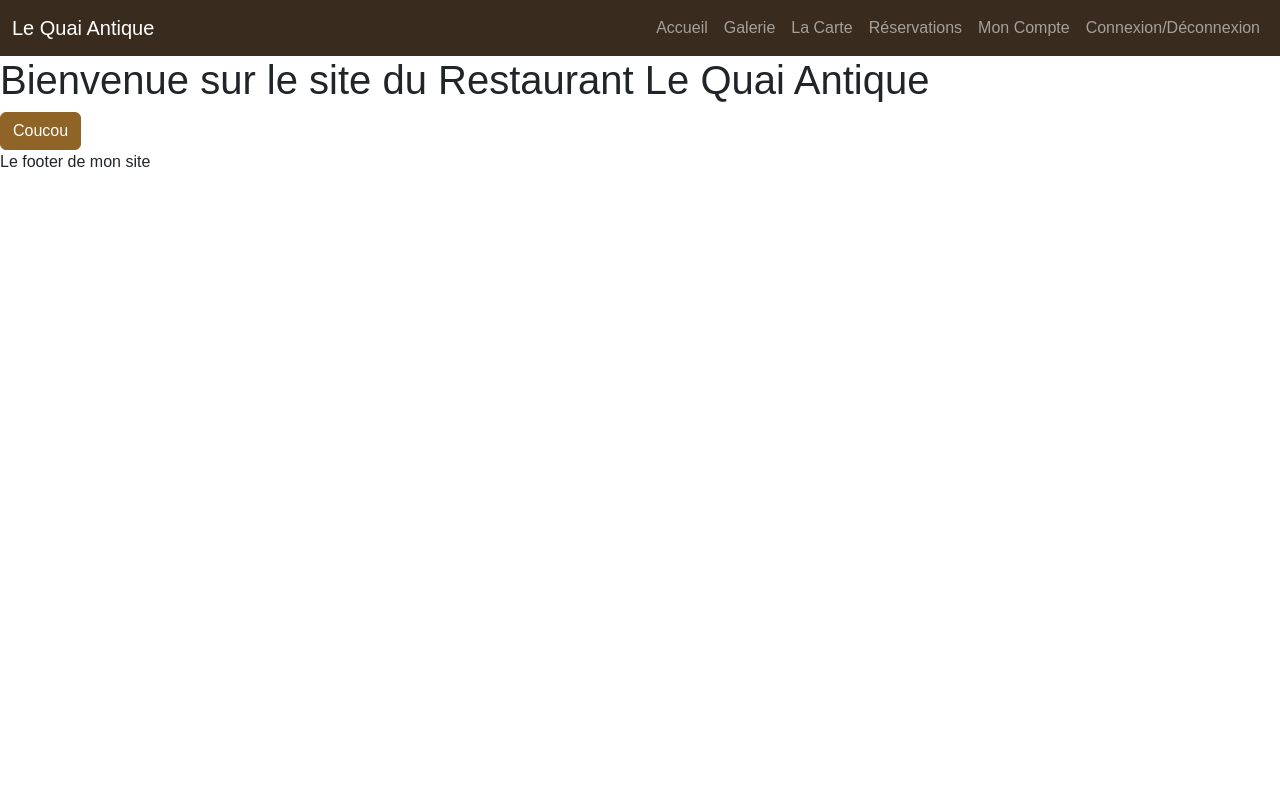
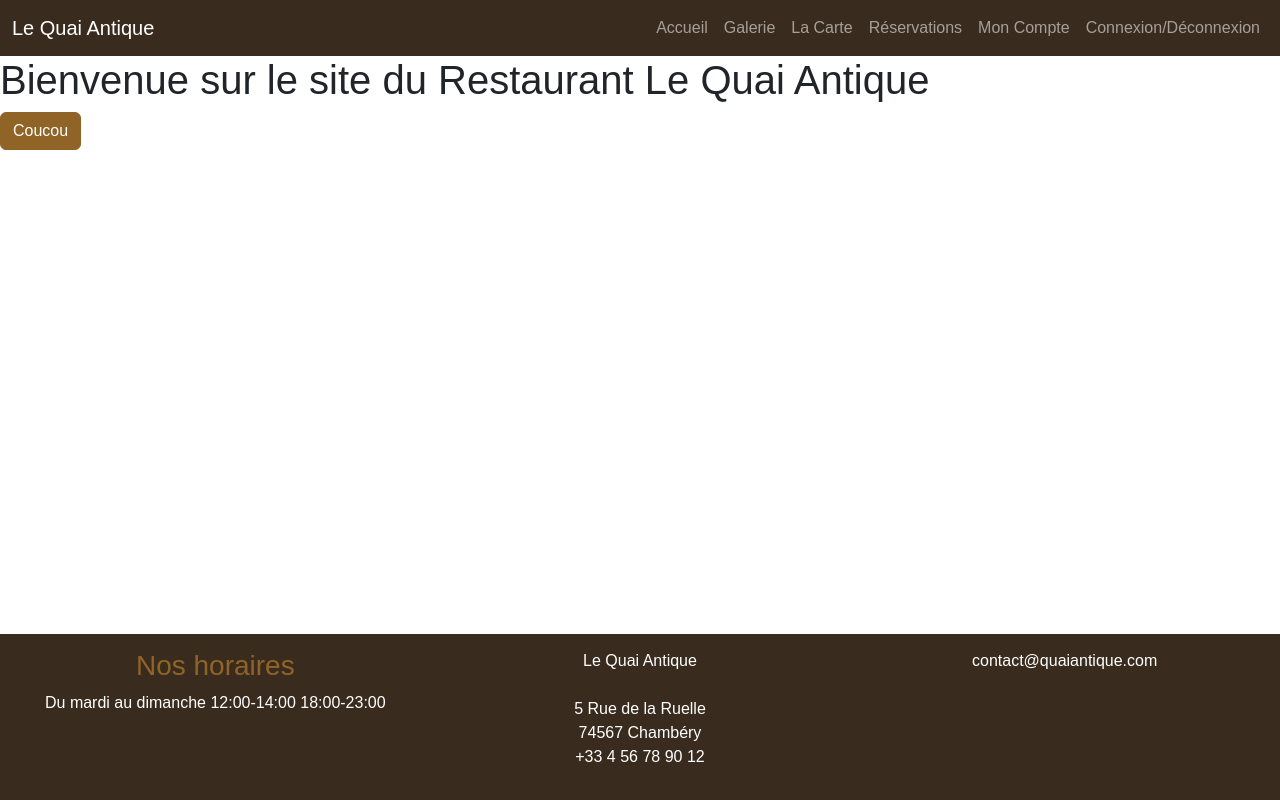
Before and after one commit to DeRetourDuFutur/quai-antique, a website with bundled scripts: page index.html in a window 1280 px wide. Built offline with nearby package versions, Linux system fonts and the light colour scheme; files whose address does not match are found by name.

Commit message:
Ajout du footer

```diff
--- a/index.html
+++ b/index.html
@@ -71,7 +71,25 @@
       <!-- Le contenu de la page sera injecté ici -->
     </main>
 
-    <footer>Le footer de mon site</footer>
+    <footer class="bg-dark text-white text-center footer">
+      <div class="row">
+        <div class="col-12 col-lg-4">
+          <h3 class="text-primary">Nos horaires</h3>
+          <p>Du mardi au dimanche 12:00-14:00 18:00-23:00</p>
+        </div>
+        <div class="col-6 col-lg-4">
+          <p>
+            Le Quai Antique <br /><br />
+            5 Rue de la Ruelle <br />
+            74567 Chambéry <br />
+            +33 4 56 78 90 12
+          </p>
+        </div>
+        <div class="col-6 col-lg-4">
+          <p>contact@quaiantique.com</p>
+        </div>
+      </div>
+    </footer>
     <script type="module" src="./router/router.js"></script>
     <script src="./node_modules/boostrap/dist/js/bootstrap.bundle.min.js"></script>
   </body>
--- a/scss/main.scss
+++ b/scss/main.scss
@@ -1,2 +1,18 @@
 @import url("../node_modules/bootstrap-icons/font/bootstrap-icons.css");
 @import "custom.scss";
+
+html {
+  position: relative;
+  min-height: 100%;
+}
+
+main {
+  margin-bottom: 250px; /* Margin bottom by footer height */
+}
+
+footer.footer {
+  padding: 15px;
+  position: absolute;
+  bottom: 0;
+  width: 100%;
+}
```
Also changed, not shown: scss/main.css, 1 other file.
